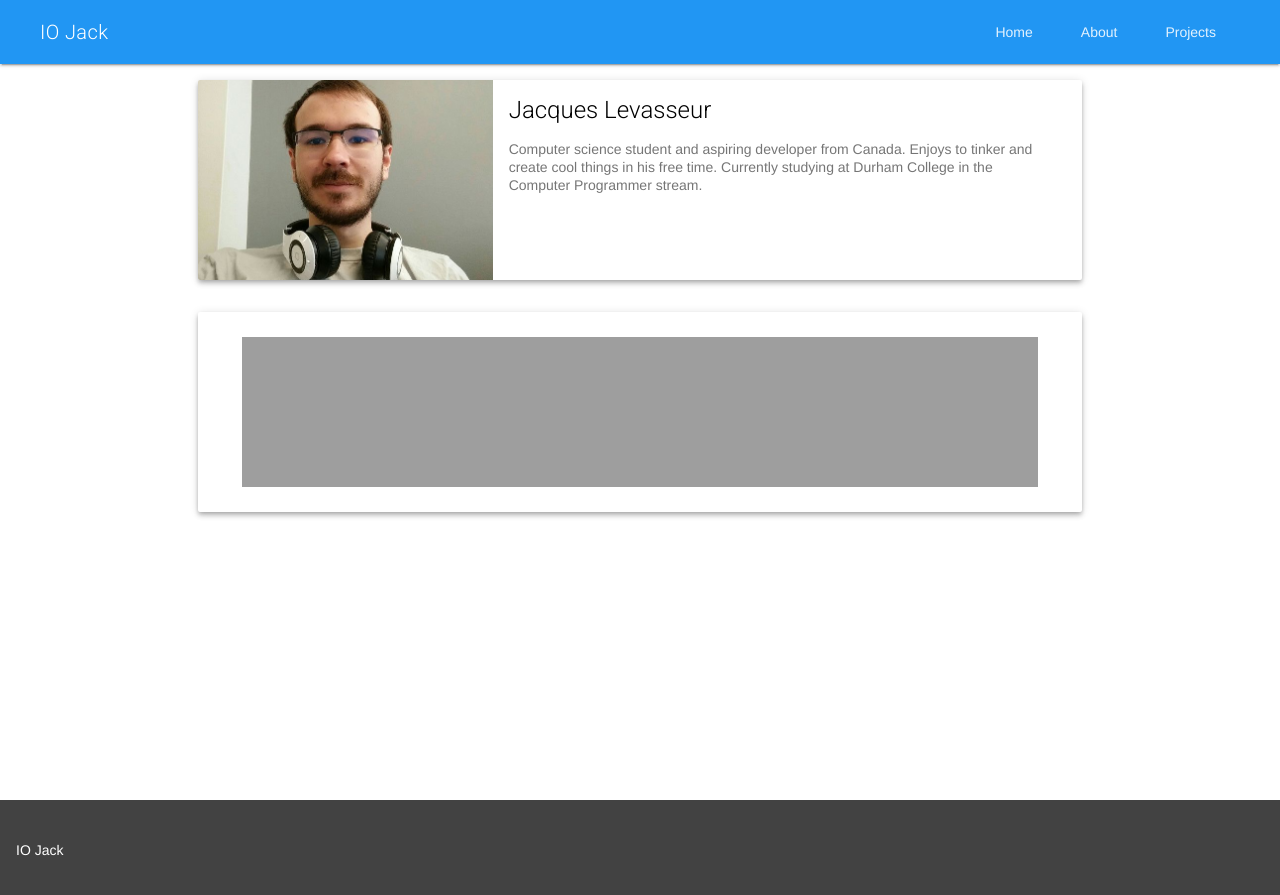
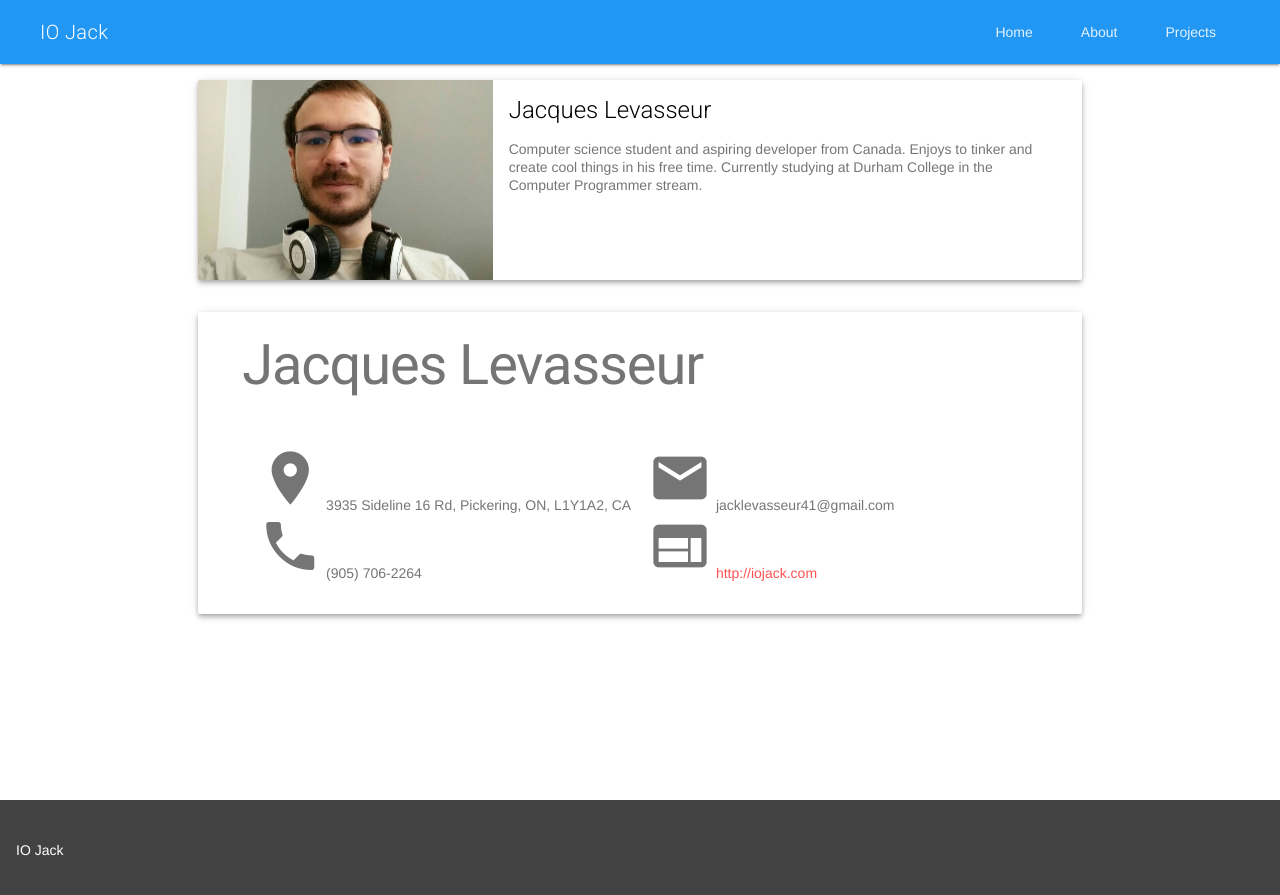
Before and after one commit to FrostByte-Dev/frostbyte-dev.github.io, a Jekyll site: the page built from about/index.html, in a window 1280 px wide. Shown: the top 895 px of the page. Built offline with Jekyll 4.4.1, drawn with Linux system fonts in a browser that asks for light colours; nearby versions of some CDN libraries.

Commit message:
Initial part of resume built.

```diff
--- a/about/index.html
+++ b/about/index.html
@@ -35,7 +35,25 @@ image: /assets/images/me.jpg
     <div class="mdl-cell mdl-card mdl-cell--12-col mdl-shadow--4dp">
         <div class="mdl-card__supporting-text mdl-card__post-text">
 
-			<iframe src="{{ site.url }}/assets/resume/resume.pdf"></iframe>
+			 <h1>Jacques Levasseur</h1>
+			 <div class="mdl-grid">
+				<div class="mdl-cell mdl-cell--6-col">
+					<i class="material-icons placeholder">place</i>
+					3935 Sideline 16 Rd, Pickering, ON, L1Y1A2, CA
+					<br />
+					<i class="material-icons placeholder">phone</i>
+					(905) 706-2264
+					<br />
+				</div>
+				<div class="mdl-cell mdl-cell--6-col">
+					<i class="material-icons placeholder">email</i>
+					<span>j</span><span>a</span><span>c</span><span>k</span><span>l</span><span>e</span><span>v</span><span>a</span><span>s</span><span>s</span><span>e</span><span>u</span><span>r</span><span>4</span><span>1</span><span>@</span><span>g</span><span>m</span><span>a</span><span>i</span><span>l</span><span>.</span><span>c</span><span>o</span><span>m</span>
+					<br />
+					<i class="material-icons placeholder">web</i>
+					<a target="_blank" href="http://iojack.com">http://iojack.com</a>
+					<br />
+				</div>
+			 </div>
 
         </div>
     </div>
```
Also changed, not shown: 1 other file.
